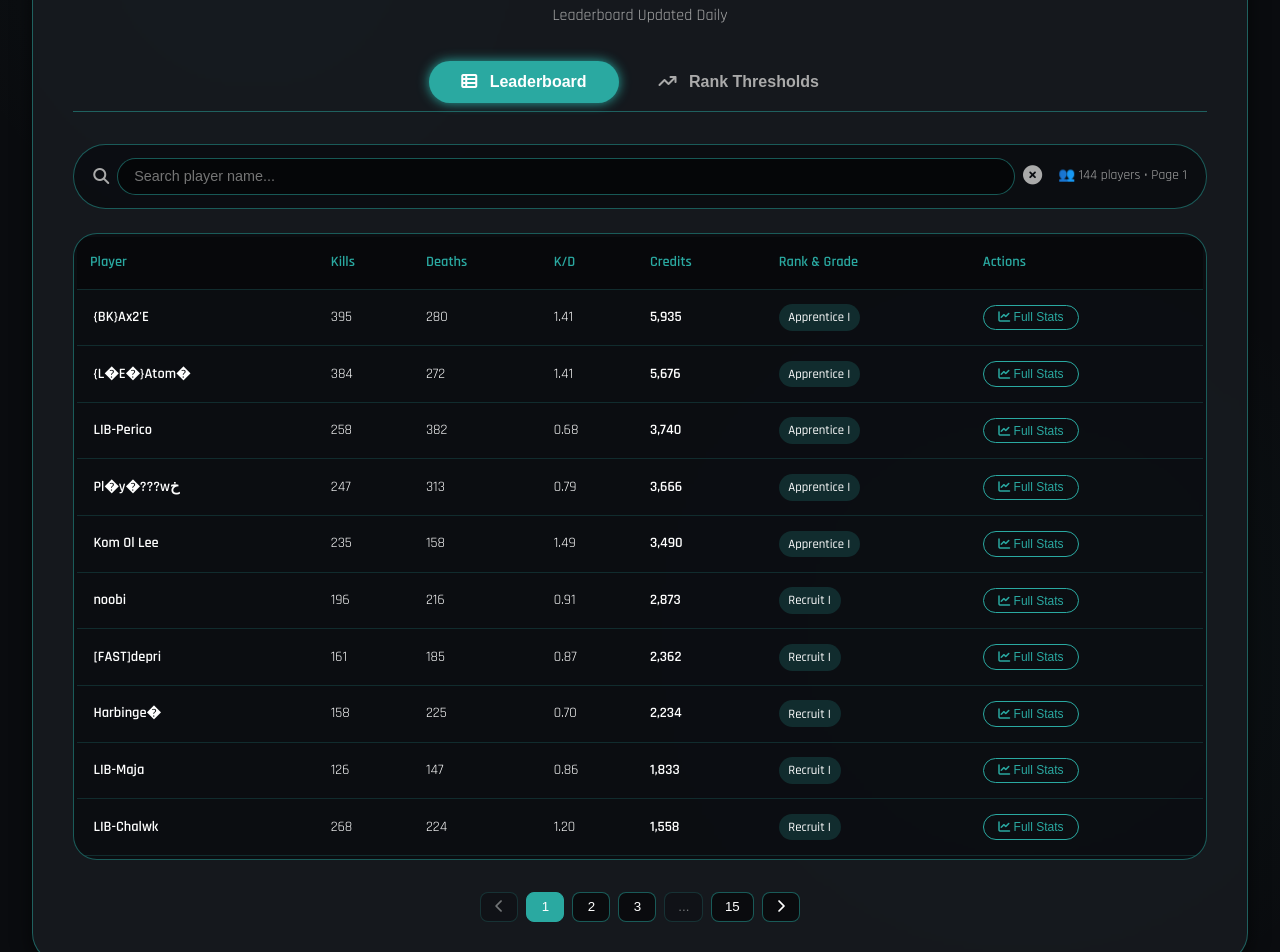
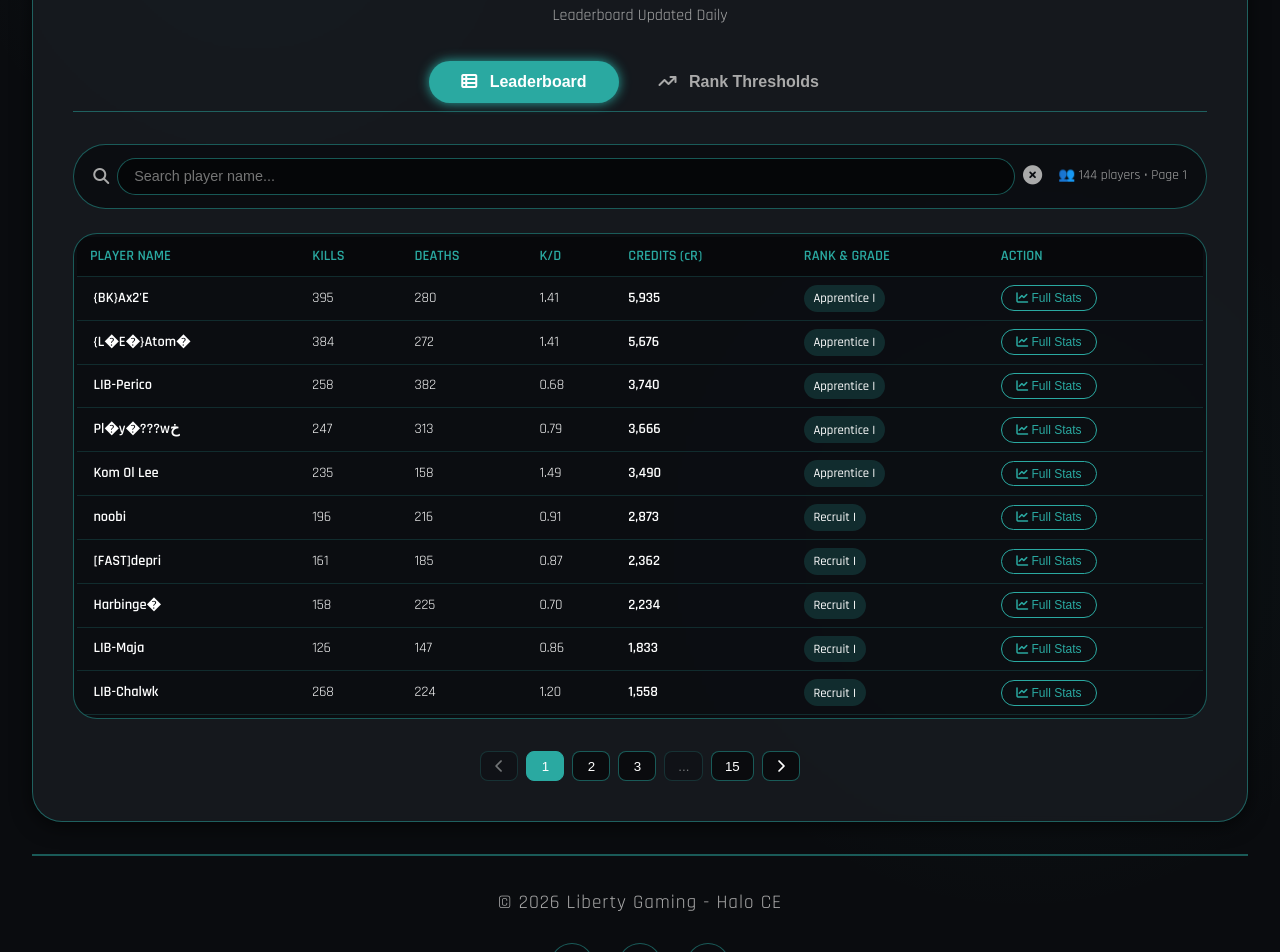
Before and after one commit to Chalwk/liberty-ce, a Jekyll site: the page built from pages/rank_stats.html, in a window 1280 px wide. Shown: the part 580-1532 px from the top of the page. Built offline with Jekyll 4.4.1, drawn with Linux system fonts in a browser that asks for light colours.

Commit message:
A few styling tweaks

```diff
--- a/pages/rank_stats.html
+++ b/pages/rank_stats.html
@@ -320,6 +320,13 @@ description: Rank Progression & Leaderboard
         color: var(--primary);
     }
 
+    #ranks-panel .stats-table td,
+    #ranks-panel .stats-table th,
+    #leaderboard-panel .stats-table td,
+    #leaderboard-panel .stats-table th {
+        padding: 0.5rem 0.8rem;
+    }
+
     .progress-container {
         background: #1e2229;
         border-radius: 30px;
@@ -482,13 +489,13 @@ description: Rank Progression & Leaderboard
         <table class="stats-table" id="rank-table">
             <thead>
             <tr>
-                <th>Player</th>
-                <th>Kills</th>
-                <th>Deaths</th>
+                <th>PLAYER NAME</th>
+                <th>KILLS</th>
+                <th>DEATHS</th>
                 <th>K/D</th>
-                <th>Credits</th>
-                <th>Rank & Grade</th>
-                <th>Actions</th>
+                <th>CREDITS (cR)</th>
+                <th>RANK & GRADE</th>
+                <th>ACTION</th>
             </tr>
             </thead>
             <tbody id="leaderboard-tbody">
@@ -695,12 +702,12 @@ description: Rank Progression & Leaderboard
                 htmlRows += `
                     <tr>
                         <td class="player-name-cell" data-label="Player"><i class="fas fa-user-helmet-safety"></i> ${escapeHtml(player.name)}</td>
-                        <td data-label="Kills">${player.kills.toLocaleString()}</td>
-                        <td data-label="Deaths">${player.deaths.toLocaleString()}</td>
+                        <td data-label="KILLS">${player.kills.toLocaleString()}</td>
+                        <td data-label="DEATHS">${player.deaths.toLocaleString()}</td>
                         <td data-label="K/D">${player.kdFormatted}</td>
-                        <td data-label="Credits"><strong class="highlight">${player.credits.toLocaleString()}</strong></td>
-                        <td data-label="Rank & Grade"><span class="rank-badge">${player.rankGradeStr}</span></td>
-                        <td data-label="Actions"><button class="detail-btn" data-playername="${escapeHtml(player.name)}"><i class="fas fa-chart-line"></i> Full Stats</button></td>
+                        <td data-label="CREDITS (cR)"><strong class="highlight">${player.credits.toLocaleString()}</strong></td>
+                        <td data-label="RANK & GRADE"><span class="rank-badge">${player.rankGradeStr}</span></td>
+                        <td data-label="ACTION"><button class="detail-btn" data-playername="${escapeHtml(player.name)}"><i class="fas fa-chart-line"></i> Full Stats</button></td>
                     </tr>
                 `;
             }
@@ -764,14 +771,14 @@ description: Rank Progression & Leaderboard
             else progressHtml += `<div class="rank-detail-text">${player.credits.toLocaleString()} / ${rankObj.nextThreshold.toLocaleString()} credits (${progressPercent.toFixed(1)}%)</div>`;
             modalBody.innerHTML = `
                 <table class="modal-stats-table" style="width:100%">
-                    <tr><th>Kills</th><td>${player.kills.toLocaleString()}</td>
-                    <tr><th>Deaths</th><td>${player.deaths.toLocaleString()}</td>
-                    <tr><th>K/D Ratio</th><td>${player.kdFormatted}</td>
-                    <tr><th>Credits</th><td><strong>${player.credits.toLocaleString()}</strong></td>
-                    <tr><th>Current Rank</th><td><span class="rank-badge">${player.rankGradeStr}</span></td>
-                    <tr><th>Rank Threshold</th><td>${currentThres} → ${rankObj.nextThreshold ? rankObj.nextThreshold.toLocaleString() : '∞'}</td>
-                    <tr><th>Progress</th><td>${progressHtml}</td>
-                    <tr><th>Next Promotion</th><td>${rankObj.nextThreshold ? `Requires ${(rankObj.nextThreshold - player.credits).toLocaleString()} more credits` : 'Max rank achieved'}</td>
+                    <tr><th>KILLS</th><td>${player.kills.toLocaleString()}</td>
+                    <tr><th>DEATHS</th><td>${player.deaths.toLocaleString()}</td>
+                    <tr><th>K/D</th><td>${player.kdFormatted}</td>
+                    <tr><th>CREDITS (cR)</th><td><strong>${player.credits.toLocaleString()}</strong></td>
+                    <tr><th>RANK</th><td><span class="rank-badge">${player.rankGradeStr}</span></td>
+                    <tr><th>RANK THRESHOLD</th><td>${currentThres} → ${rankObj.nextThreshold ? rankObj.nextThreshold.toLocaleString() : '∞'}</td>
+                    <tr><th>PROGRESS</th><td>${progressHtml}</td>
+                    <tr><th>NEXT PROMOTION</th><td>${rankObj.nextThreshold ? `Requires ${(rankObj.nextThreshold - player.credits).toLocaleString()} more credits` : 'Max rank achieved'}</td>
                 </table>
             `;
             modalOverlay.classList.add('active');
```
Also changed, not shown: other parts of pages/rank_stats.html (+2 -2 lines), pages/race_stats.html (+26 -14 lines).
